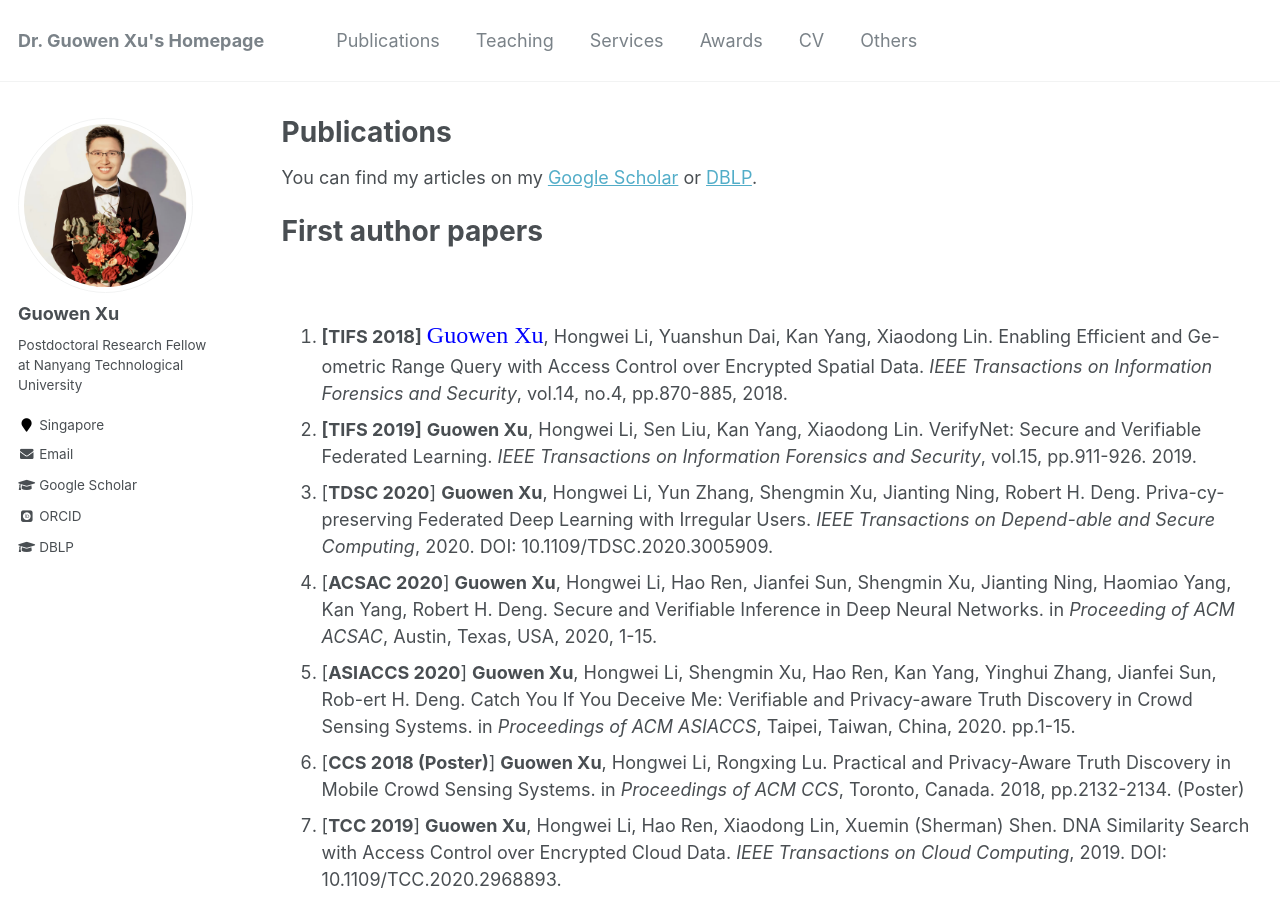
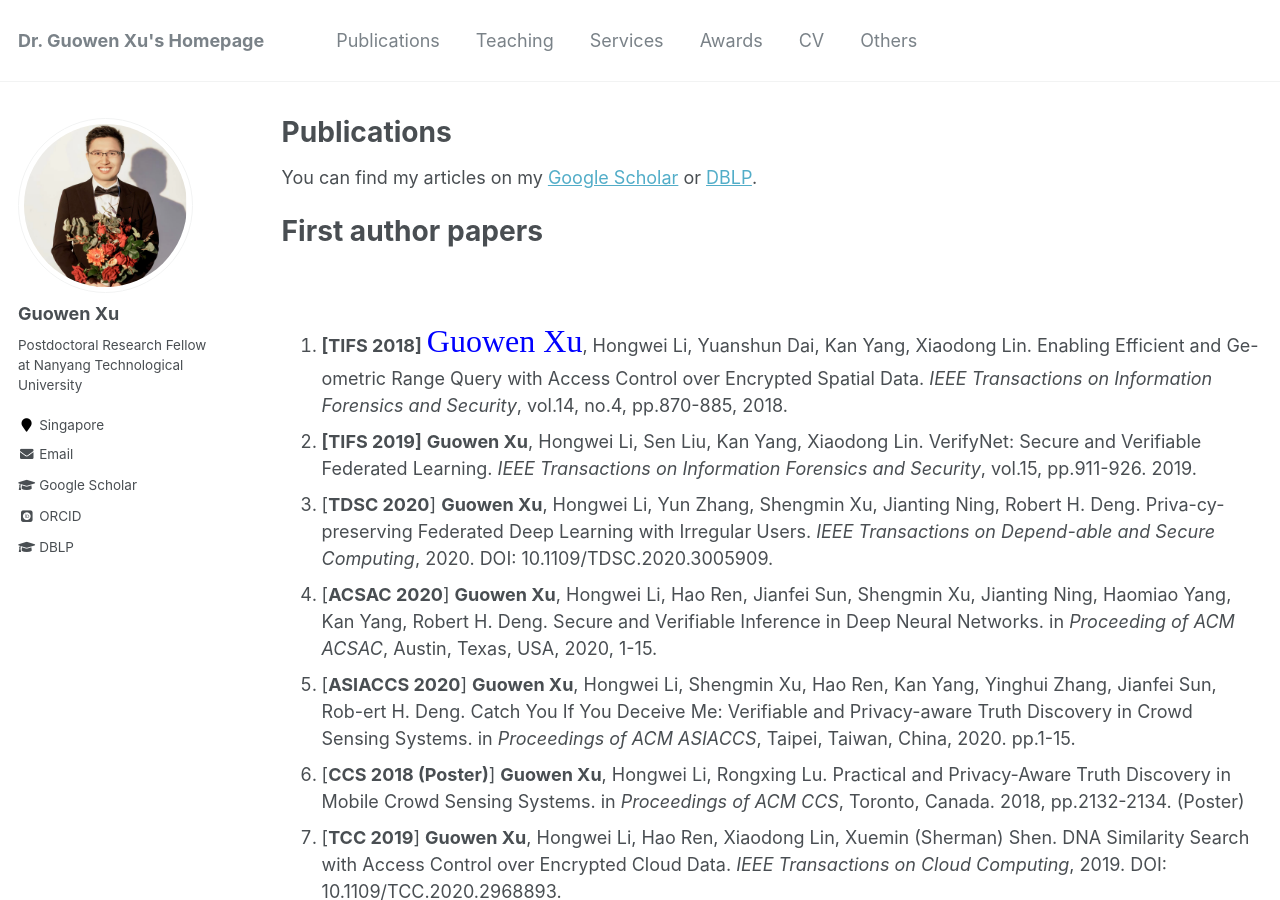
Before and after one commit to Guowen-xu/guowen-xu.github.io, a Jekyll site: the page built from _pages/publications.md, in a window 1280 px wide and 900 px high. Built offline with Jekyll 4.4.1, drawn with Linux system fonts in a browser that asks for light colours; some web fonts are replaced.

Commit message:
Update publications.md

```diff
--- a/_pages/publications.md
+++ b/_pages/publications.md
@@ -13,7 +13,7 @@ You can find my articles on my [Google Scholar](https://scholar.google.com.hk/ci
 &nbsp;&nbsp;&nbsp;&nbsp;&nbsp;&nbsp;&nbsp;&nbsp;
 
 
-1. **[TIFS 2018]**  <font face="微软雅黑" color=blue size=5> Guowen Xu</font>, Hongwei Li, Yuanshun Dai, Kan Yang, Xiaodong Lin. Enabling Efficient and Ge-ometric Range Query with Access Control over Encrypted Spatial Data. *IEEE Transactions on Information Forensics and Security*, vol.14, no.4, pp.870-885, 2018.
+1. **[TIFS 2018]**  <font face="微软雅黑" color=blue size=6> Guowen Xu</font>, Hongwei Li, Yuanshun Dai, Kan Yang, Xiaodong Lin. Enabling Efficient and Ge-ometric Range Query with Access Control over Encrypted Spatial Data. *IEEE Transactions on Information Forensics and Security*, vol.14, no.4, pp.870-885, 2018.
 2. **[TIFS 2019]** **Guowen Xu**, Hongwei Li, Sen Liu, Kan Yang, Xiaodong Lin. VerifyNet: Secure and Verifiable Federated Learning. *IEEE Transactions on Information Forensics and Security*, vol.15, pp.911-926. 2019.
 3. [**TDSC 2020**] **Guowen Xu**, Hongwei Li, Yun Zhang, Shengmin Xu, Jianting Ning, Robert H. Deng. Priva-cy-preserving Federated Deep Learning with Irregular Users. *IEEE Transactions on Depend-able and Secure Computing*, 2020. DOI: 10.1109/TDSC.2020.3005909.
 4. [**ACSAC 2020**] **Guowen Xu**, Hongwei Li, Hao Ren, Jianfei Sun, Shengmin Xu, Jianting Ning, Haomiao Yang, Kan Yang, Robert H. Deng. Secure and Verifiable Inference in Deep Neural Networks. in *Proceeding of ACM ACSAC*, Austin, Texas, USA, 2020, 1-15.
```
